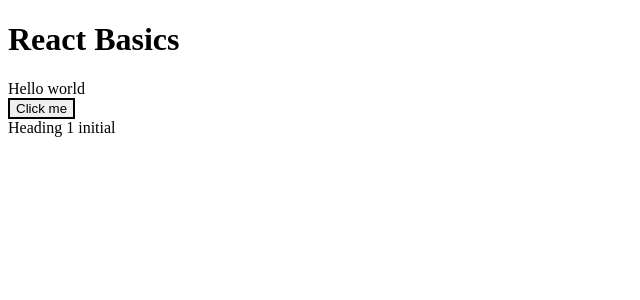
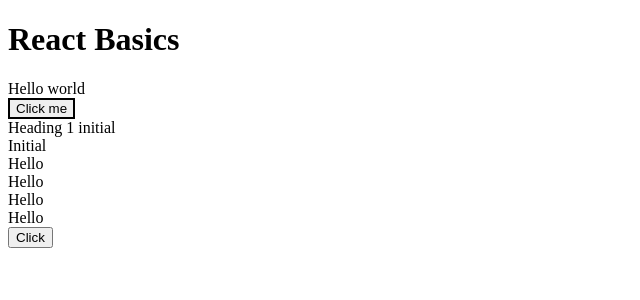
Before and after one commit to ShubhamPatel2305/conquer-web, a React (Vite) app in the folder Practice/04_react/practice/week-6/basics/: page / in a window 1280 px wide. Shown: the top 300 px of the page, without its empty margins (0-640 px from the left). Built offline with nearby package versions, Linux system fonts and the light colour scheme.

Commit message:
react memo to avoid re rendering components if there are no changes in props

```diff
--- a/Practice/04_react/practice/week-6/basics/src/App.jsx
+++ b/Practice/04_react/practice/week-6/basics/src/App.jsx
@@ -2,6 +2,7 @@
 import { useState } from 'react'
 import './App.css'
 import Test from './components/test'
+import ReduceReRenderUsingMemo from './components/ReduceReRenderUsingMemo'
 
 function App() {
 
@@ -9,6 +10,7 @@
     <>
       <h1>React Basics</h1>
       <Test />
+      <ReduceReRenderUsingMemo />
     </>
   )
 }
--- /dev/null
+++ b/Practice/04_react/practice/week-6/basics/src/components/ReduceReRenderUsingMemo.jsx
@@ -0,0 +1,31 @@
+/* eslint-disable react/prop-types */
+/* eslint-disable react-hooks/rules-of-hooks */
+/* eslint-disable no-unused-vars */
+import React, { useState, memo } from 'react';
+
+const ReduceReRenderUsingMemo = () => {
+  const [t, sett] = useState('Initial');
+
+  function handleClick() {
+    const a = Math.random();
+    sett(a);
+  }
+
+  return (
+    <>
+      <Header title={t} /> {/* This will re-render since the title prop changes */}
+      <Header title="Hello" /> {/* These should not re-render */}
+      <Header title="Hello" />
+      <Header title="Hello" />
+      <Header title="Hello" />
+      <button onClick={handleClick}>Click</button>
+    </>
+  );
+};
+
+const Header = memo(function Header({ title }) {
+  console.log('Rendering:', title); // This will show which components re-render
+  return <div>{title}</div>;
+});
+
+export default ReduceReRenderUsingMemo;
```
